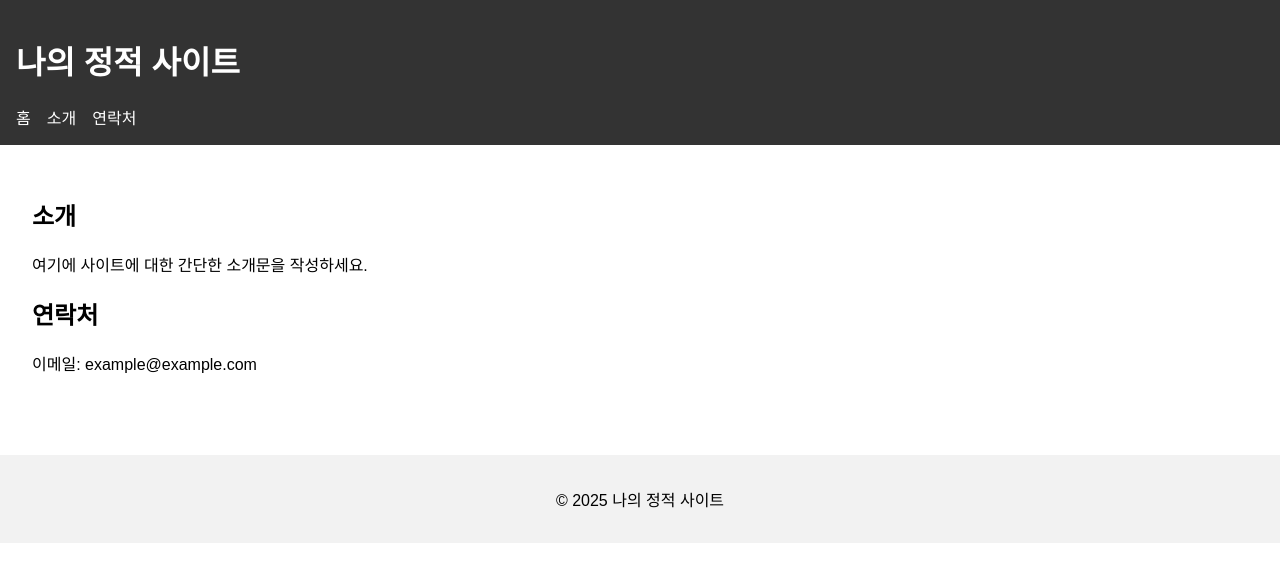
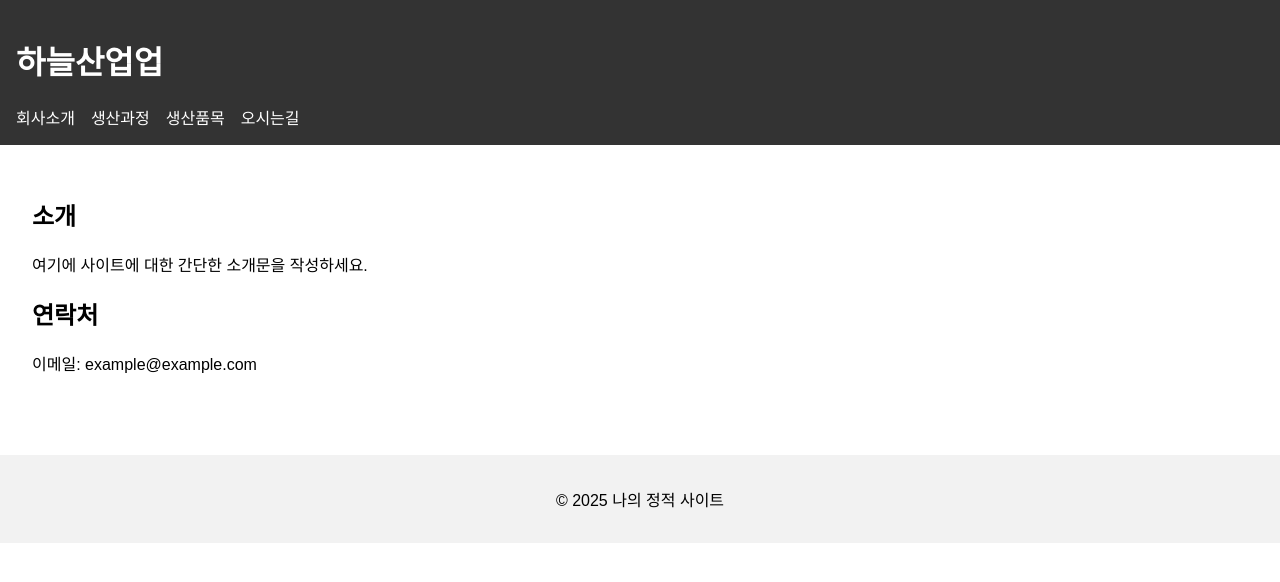
Before and after one commit to D38LT/d38lt.github.io, a plain HTML site: page index.html in a window 1280 px wide. Drawn offline with Linux system fonts and the light colour scheme.

Commit message:
Update index.html

```diff
--- a/index.html
+++ b/index.html
@@ -3,18 +3,19 @@
 <head>
   <meta charset="UTF-8">
   <meta name="viewport" content="width=device-width, initial-scale=1.0">
-  <title>나의 정적 사이트</title>
+  <title>하늘산업업</title>
   <!-- style.css와 연결 -->
   <link rel="stylesheet" href="style.css">
 </head>
 <body>
   <header>
-    <h1>나의 정적 사이트</h1>
+    <h1>하늘산업업</h1>
     <nav>
       <ul>
-        <li><a href="#">홈</a></li>
-        <li><a href="#about">소개</a></li>
-        <li><a href="#contact">연락처</a></li>
+        <li><a href="#company">회사소개</a></li>
+        <li><a href="#process">생산과정</a></li>
+        <li><a href="#products">생산품목</a></li>
+        <li><a href="#location">오시는길</a></li>
       </ul>
     </nav>
   </header>
```
